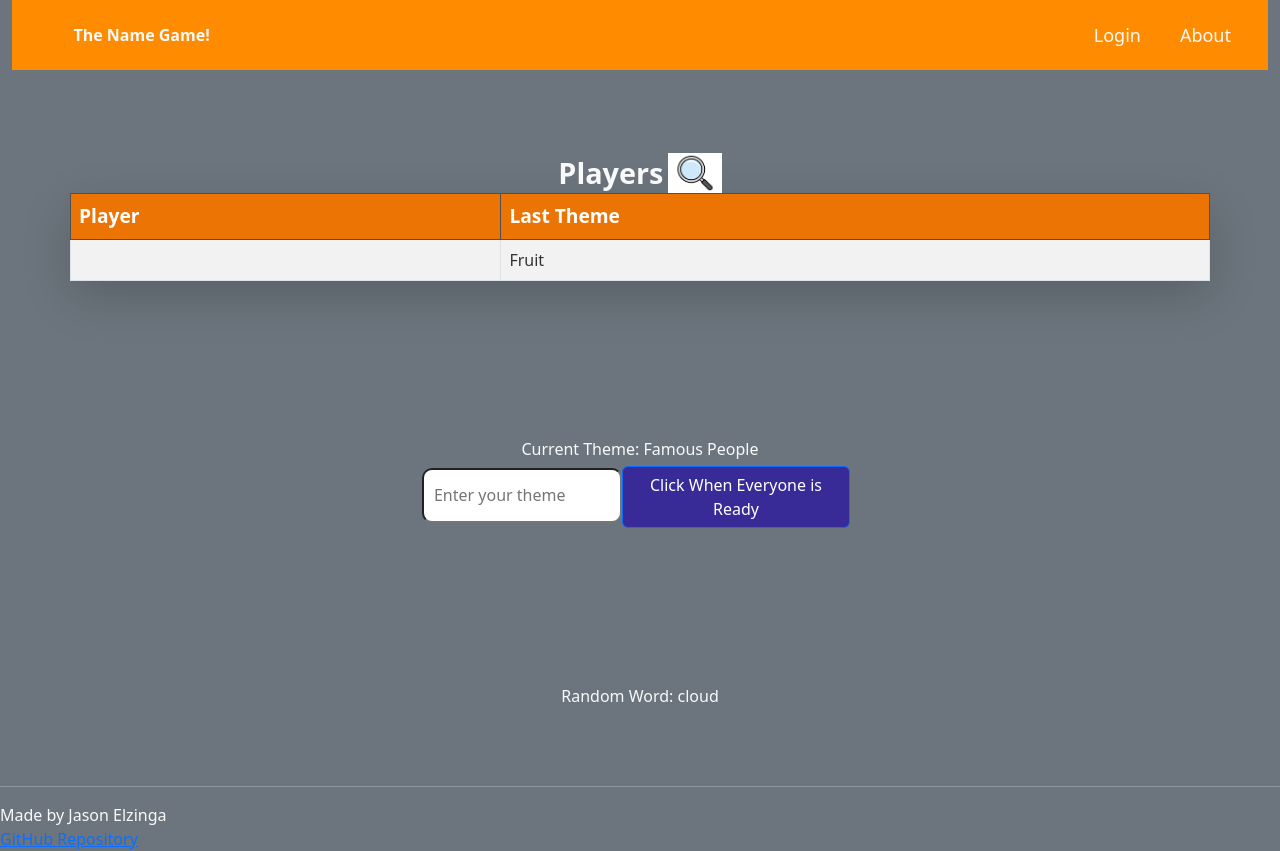
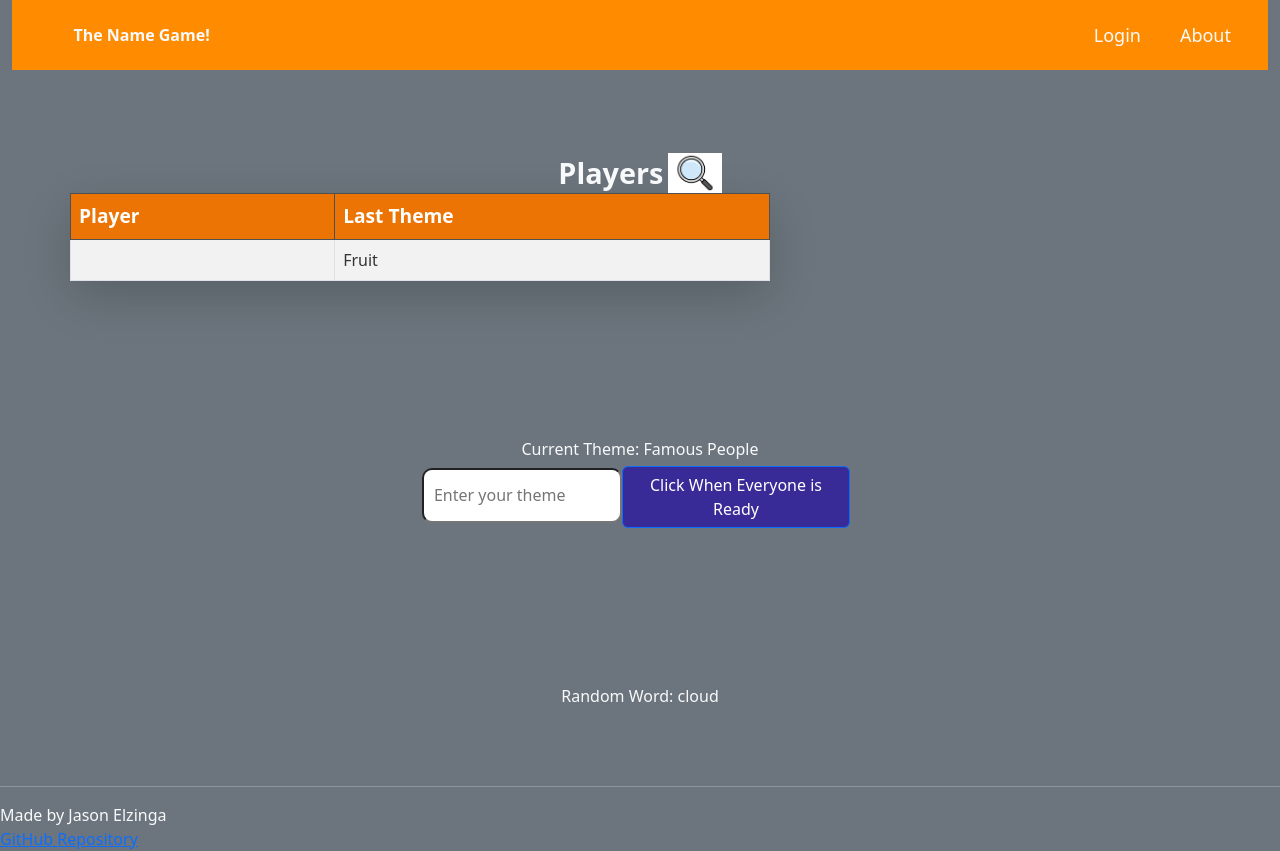
Before and after one commit to JasonElzinga/Startup, a React (Vite) app: page /play in a window 1280 px wide. Built offline with nearby package versions, Linux system fonts and the light colour scheme.

Commit message:
updated the table in play.css

```diff
--- a/src/play/play.css
+++ b/src/play/play.css
@@ -6,6 +6,9 @@ h2 {
     background-color: #f8f9fa;
     border-radius: 10px;
     margin: 0;
+    max-width: 700px;
+    align-content: center;
+    justify-content: center;
 }
 
 .table th, .table td {
```
